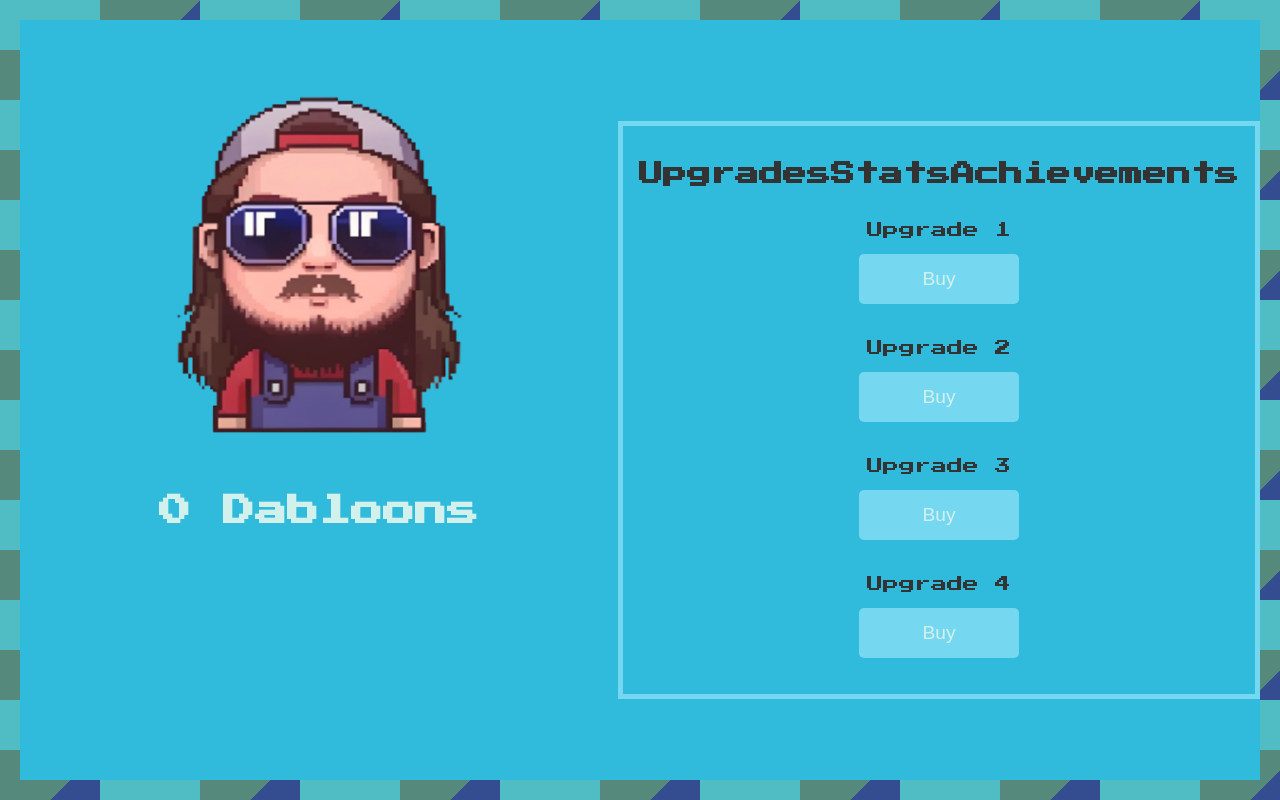
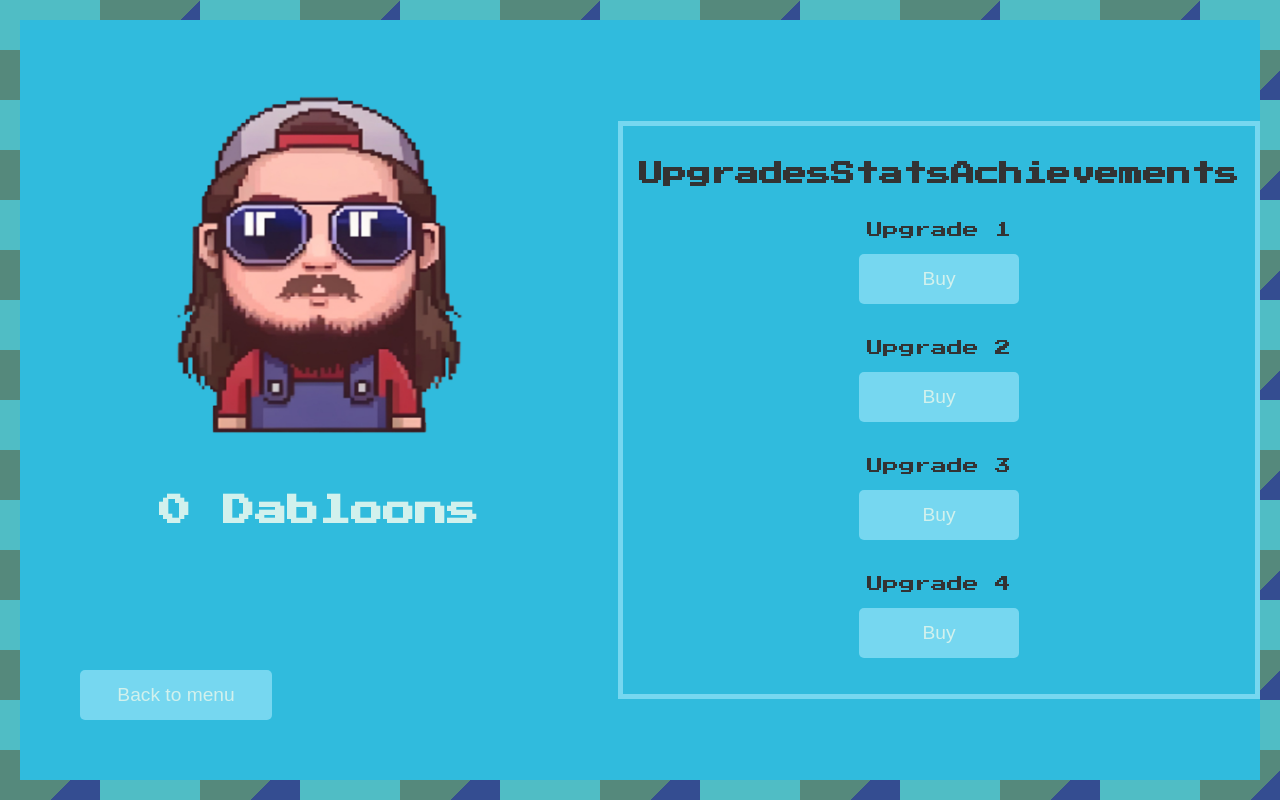
Before and after one commit to DaedraDante/clicker-game-3, a React (Vite) app in the folder clicker-game-3/: page / in a window 1280 px wide. Both pictures are taken after a click on the button "Play". Built offline with nearby package versions, Linux system fonts and the light colour scheme.

Commit message:
ver 0.55 Scalable upgrades
made the first upgrade scalable, soon gonna add click per second upgrades

```diff
--- a/clicker-game-3/src/ClickerScreen.jsx
+++ b/clicker-game-3/src/ClickerScreen.jsx
@@ -18,6 +18,10 @@ function ClickerScreen({setScreen}) {
     const [dabloons, setDabaloons] = useState(0);
     const [increaseAmount, setIncreaseAmount] = useState(1);
     const [upgrade1Cost, setUpgrade1Cost] = useState(30);
+
+    const backToMenu = () => {
+        setScreen("MainMenu")
+    }
 
     const handleMouseMove = (event) => {
     // const rect = event.target.getBoundingClientRect()
@@ -44,7 +48,7 @@ function ClickerScreen({setScreen}) {
 
     const handleClick = () => {
         setDabaloons(dabloons + clickForce);
-        setTotalCicks(totalClicks + 1);
+        setTotalCicks(totalClicks + 0.1);
     };
 
     return (
@@ -55,6 +59,7 @@ function ClickerScreen({setScreen}) {
             </div>
             }
             {/* <p>x: {cursorPosition.x} y: {cursorPosition.y}</p> */}
+            <button className='menu-btn' onClick={backToMenu}>Back to menu</button>
             <div className="img-div">
                 <img src={pixminn} alt="Pixmin Img" className='pixmin-img' onClick={handleClick}/>
                 <h1 className='money-text'>{dabloons} Dabloons</h1>
--- a/clicker-game-3/src/Upgrades.jsx
+++ b/clicker-game-3/src/Upgrades.jsx
@@ -6,9 +6,10 @@ function Upgrades({dabloons,setDabaloons,
     // const [dabloons, setDabaloons] = useState(0);
        const handleUpgrade1 = () => {
             if(dabloons >= upgrade1Cost) {
-                alert("You bought upgrade 1!");
+                // alert("You bought upgrade 1!");
                 setClickForce(clickForce + 1);
                 setDabaloons(dabloons - upgrade1Cost)
+                setUpgrade1Cost(Math.round(upgrade1Cost * 1.5))
             }else {
                 alert("Not enough Dabloons");
             }
--- a/clicker-game-3/src/index.css
+++ b/clicker-game-3/src/index.css
@@ -135,6 +135,22 @@ body {
   height: 50px;
   font-size: 1.2rem;
 }
+.menu-btn {
+  width: 10rem;
+  height: 50px;
+  font-size: 1.2rem;
+  background-color: var(--secondary-color);
+  color: var(--text-color);
+  border: none;
+  border-radius: 5px;
+  cursor: pointer;
+  transition: background-color 0.3s ease;
+  width: 12rem;
+  position:absolute;
+  bottom: 5rem;
+  left: 5rem;
+
+}
 .clicker-stage {
   background-color: var(--primary-color);
   height: 95vh;
```
